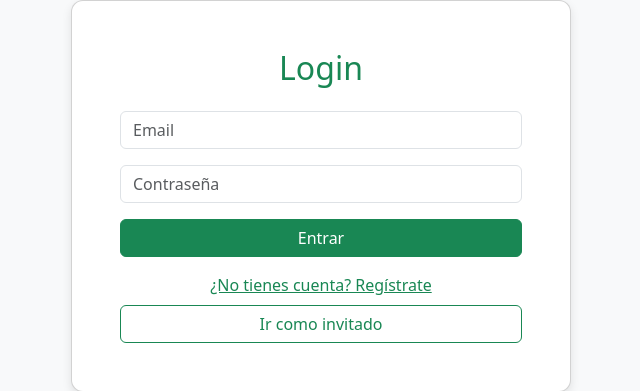
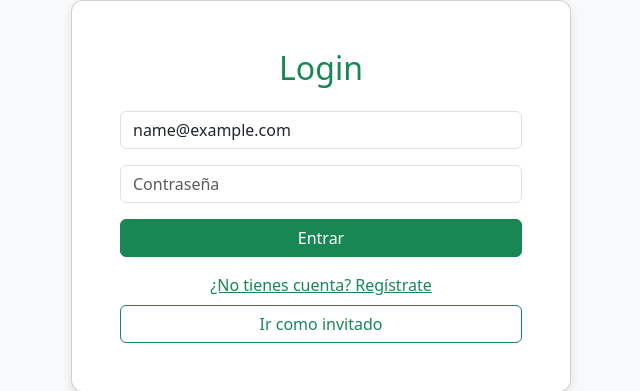
Before and after one commit to Cartopjt/MediApp, a Flask app: template templates/login.html in a window 1280 px wide. Shown: the part 204-595 px from the top of the page, without its empty margins (319-959 px from the left). Run offline with Flask 3, Linux system fonts and the light colour scheme; the template is opened without the code that fills it: most values are stand-ins (such as "Sample title", 1, 10 or a date in 2020); parts of the project's set-up code (start-up, migrations or seed data) failed here and were passed over; some libraries are stand-ins or nearby versions.

Commit message:
Update login.html

```diff
--- a/templates/login.html
+++ b/templates/login.html
@@ -7,7 +7,6 @@
   <!-- Bootstrap CSS -->
   <link href="https://cdn.jsdelivr.net/npm/bootstrap@5.3.2/dist/css/bootstrap.min.css" rel="stylesheet">
   <style>
-    /* Borde redondeado y sombra para la tarjeta */
     .login-card {
       border-radius: 12px;
       box-shadow: 0 4px 10px rgba(0,0,0,0.1);
@@ -21,8 +20,22 @@
       <h2 class="text-center text-success mb-4">Login</h2>
 
       <form method="POST">
-        <input type="email" name="email" class="form-control mb-3" placeholder="Email" required>
-        <input type="password" name="password" class="form-control mb-3" placeholder="Contraseña" required>
+        <!-- validar Email -->
+        <input type="email" name="email" class="form-control mb-1" placeholder="Email" required value="{{ email or '' }}">
+        {% if email_error %}
+          <div class="text-danger mb-3 small">{{ email_error }}</div>
+        {% else %}
+          <div class="mb-3"></div>
+        {% endif %}
+
+        <!-- validar contra -->
+        <input type="password" name="password" class="form-control mb-1" placeholder="Contraseña" required>
+        {% if password_error %}
+          <div class="text-danger mb-3 small">{{ password_error }}</div>
+        {% else %}
+          <div class="mb-3"></div>
+        {% endif %}
+
         <button type="submit" class="btn btn-success w-100 mb-3">Entrar</button>
       </form>
 
@@ -37,5 +50,7 @@
     </div>
   </div>
 
+  <!-- Bootstrap JS -->
+  <script src="https://cdn.jsdelivr.net/npm/bootstrap@5.3.2/dist/js/bootstrap.bundle.min.js"></script>
 </body>
 </html>
```
